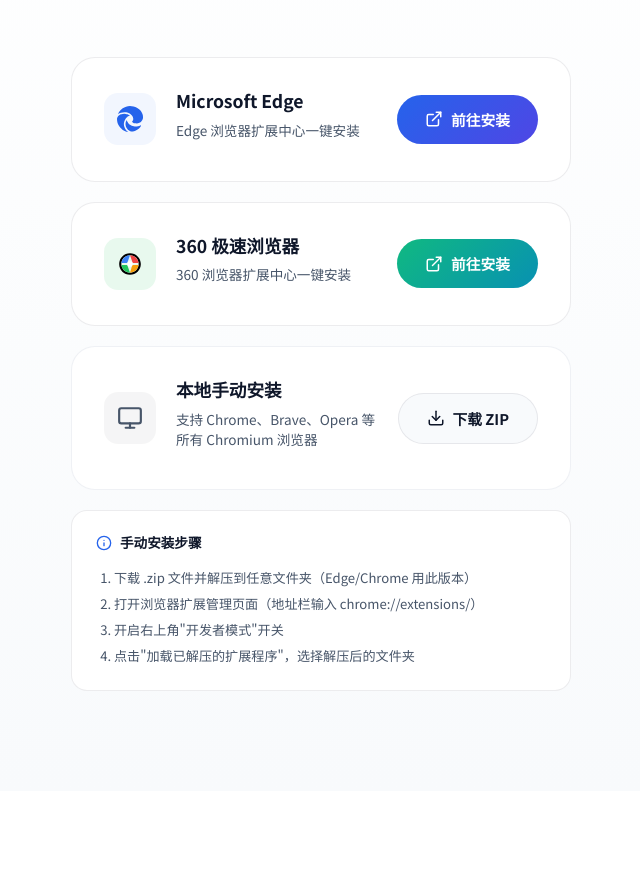
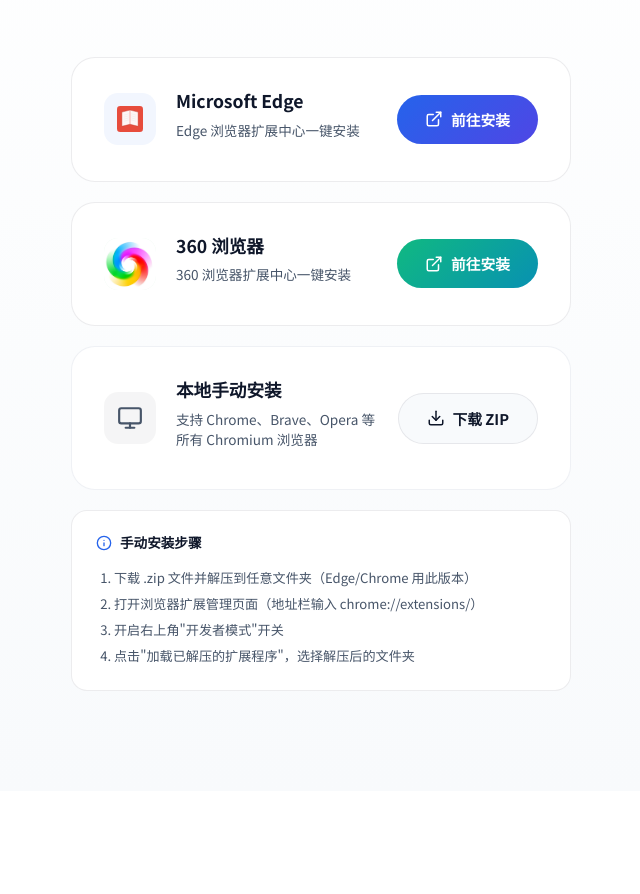
Before and after one commit to cx5260-netizen/novelreader-website, a plain HTML site: page index.html in a window 1280 px wide. Shown: the part 3556-4450 px from the top of the page, without its empty margins (319-959 px from the left). Drawn offline with Linux system fonts and the light colour scheme.

Commit message:
fix(website): use plugin icon for Edge, real 360 logo image, revert text

```diff
--- a/index.html
+++ b/index.html
@@ -1899,7 +1899,7 @@
         <div class="download-cards">
             <div class="download-card download-card--edge fade-in">
                 <div class="download-icon">
-                    <svg viewBox="0 0 24 24" xmlns="http://www.w3.org/2000/svg"><path d="M21.86 17.86q.14 0 .25.12.1.13.1.25t-.11.33l-.32.46-.43.53-.44.5q-.21.25-.38.42l-.22.23q-.58.53-1.34 1.04-.76.51-1.6.91-.86.4-1.74.64t-1.67.24q-.9 0-1.69-.28-.8-.28-1.48-.78-.68-.5-1.22-1.17-.53-.66-.92-1.44-.38-.77-.58-1.6-.2-.83-.2-1.67 0-1 .32-1.96.33-.97.87-1.8.14.95.55 1.77.41.82 1.02 1.5.6.68 1.38 1.21.78.54 1.64.9.86.36 1.77.56.92.2 1.8.2 1.12 0 2.18-.24 1.06-.23 2.06-.72l.2-.1.2-.05zm-15.5-1.27q0 1.1.27 2.15.27 1.06.78 2.03.51.96 1.24 1.77.74.82 1.66 1.4-1.47-.2-2.8-.74-1.33-.55-2.48-1.37-1.15-.83-2.08-1.9-.92-1.07-1.58-2.33T.36 14.94Q0 13.54 0 12.06q0-.81.32-1.49.31-.68.83-1.23.53-.55 1.2-.96.66-.4 1.35-.66.74-.27 1.5-.39.78-.12 1.55-.12.7 0 1.42.1.72.12 1.4.35.68.23 1.32.57.63.35 1.16.83-.35 0-.7.07-.33.07-.65.23v-.02q-.63.28-1.2.74-.57.46-1.05 1.04-.48.58-.87 1.26-.38.67-.65 1.39-.27.71-.42 1.44-.15.72-.15 1.38zM11.96.06q1.7 0 3.33.39 1.63.38 3.07 1.15 1.43.77 2.62 1.93 1.18 1.16 1.98 2.7.49.94.76 1.96.28 1 .28 2.08 0 .89-.23 1.7-.24.8-.69 1.48-.45.68-1.1 1.22-.64.53-1.45.88-.54.24-1.11.36-.58.13-1.16.13-.42 0-.97-.03-.54-.03-1.1-.12-.55-.1-1.05-.28-.5-.19-.84-.5-.12-.09-.23-.24-.1-.16-.1-.33 0-.15.16-.35.16-.2.35-.5.2-.28.36-.68.16-.4.16-.95 0-1.06-.4-1.96-.4-.91-1.06-1.64-.66-.74-1.52-1.28-.86-.55-1.79-.89-.84-.3-1.72-.44-.87-.14-1.76-.14-1.55 0-3.06.45T.94 7.55q.71-1.74 1.81-3.13 1.1-1.38 2.52-2.35Q6.68 1.1 8.37.58q1.7-.52 3.58-.52Z"/></svg>
+                    <svg viewBox="0 0 128 128" xmlns="http://www.w3.org/2000/svg"><rect width="128" height="128" rx="16" fill="#e74c3c"/><g transform="translate(24, 20)"><path d="M0 10 L40 0 L80 10 L80 80 L40 70 L0 80 Z" fill="#fff" opacity="0.95"/><path d="M40 0 L40 70" stroke="#e74c3c" stroke-width="2" fill="none"/><path d="M0 10 L40 0 L80 10 L80 80 L40 70 L0 80 Z" stroke="#c0392b" stroke-width="2" fill="none"/><line x1="10" y1="25" x2="35" y2="18" stroke="#e0e0e0" stroke-width="1.5"/><line x1="10" y1="35" x2="35" y2="28" stroke="#e0e0e0" stroke-width="1.5"/><line x1="10" y1="45" x2="35" y2="38" stroke="#e0e0e0" stroke-width="1.5"/><line x1="10" y1="55" x2="35" y2="48" stroke="#e0e0e0" stroke-width="1.5"/><line x1="45" y1="18" x2="70" y2="25" stroke="#e0e0e0" stroke-width="1.5"/><line x1="45" y1="28" x2="70" y2="35" stroke="#e0e0e0" stroke-width="1.5"/><line x1="45" y1="38" x2="70" y2="45" stroke="#e0e0e0" stroke-width="1.5"/><line x1="45" y1="48" x2="70" y2="55" stroke="#e0e0e0" stroke-width="1.5"/></g></svg>
                 </div>
                 <div style="flex:1;">
                     <h3 style="margin-bottom:4px;">Microsoft Edge</h3>
@@ -1911,11 +1911,11 @@
                 </a>
             </div>
             <div class="download-card download-card--360 fade-in">
-                <div class="download-icon">
-                    <svg viewBox="0 0 24 24" xmlns="http://www.w3.org/2000/svg"><path d="M12 2C6.48 2 2 6.48 2 12s4.48 10 10 10 10-4.48 10-10S17.52 2 12 2zm0 18c-4.42 0-8-3.58-8-8s3.58-8 8-8 8 3.58 8 8-3.58 8-8 8z"/><path d="M12 4a8 8 0 0 0-7.93 7h5.4L12 4z" fill="#3B82F6"/><path d="M4.07 13a8 8 0 0 0 7.93 7l-2.53-7H4.07z" fill="#22C55E"/><path d="M12 20a8 8 0 0 0 7.93-7H14.1L12 20z" fill="#F59E0B"/><path d="M19.93 11A8 8 0 0 0 12 4l2.53 7h5.4z" fill="#EF4444"/><circle cx="12" cy="12" r="2.5" fill="#ffffff"/></svg>
+                <div class="download-icon" style="padding:0;overflow:hidden;">
+                    <img src="icons/360-logo.png" alt="360浏览器" style="width:100%;height:100%;object-fit:cover;">
                 </div>
                 <div style="flex:1;">
-                    <h3 style="margin-bottom:4px;">360 极速浏览器</h3>
+                    <h3 style="margin-bottom:4px;">360 浏览器</h3>
                     <p style="font-size:0.85rem;margin-bottom:12px;">360 浏览器扩展中心一键安装</p>
                 </div>
                 <a href="https://open.se.360.cn/v3/#home" class="download-btn" target="_blank" rel="noopener">
```
Also changed, not shown: icons/360-logo.png (added).
